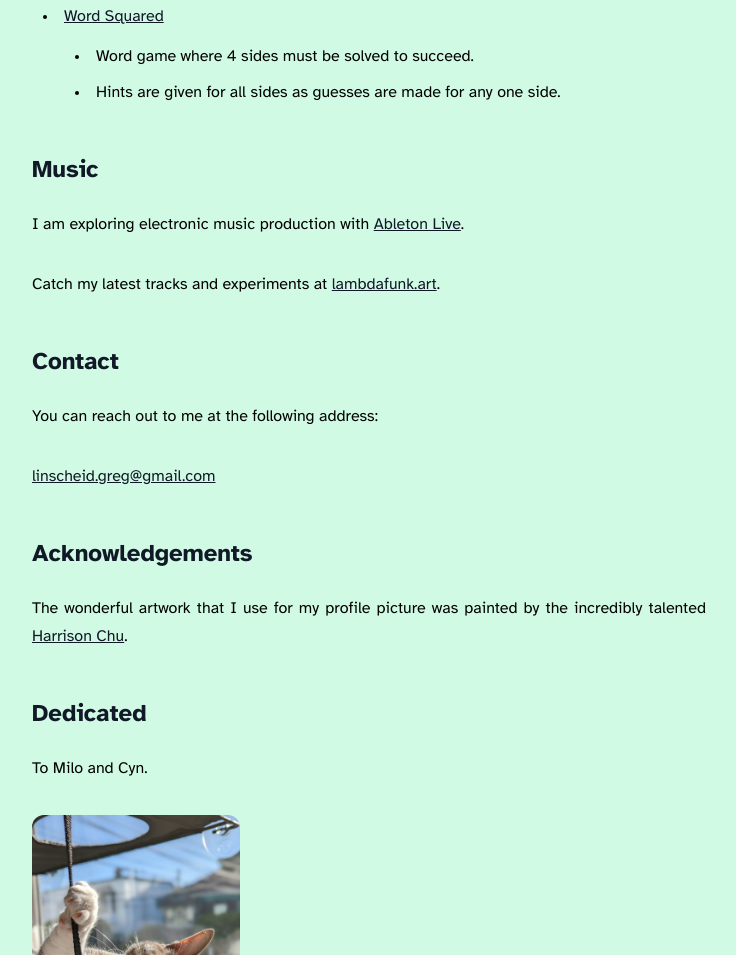
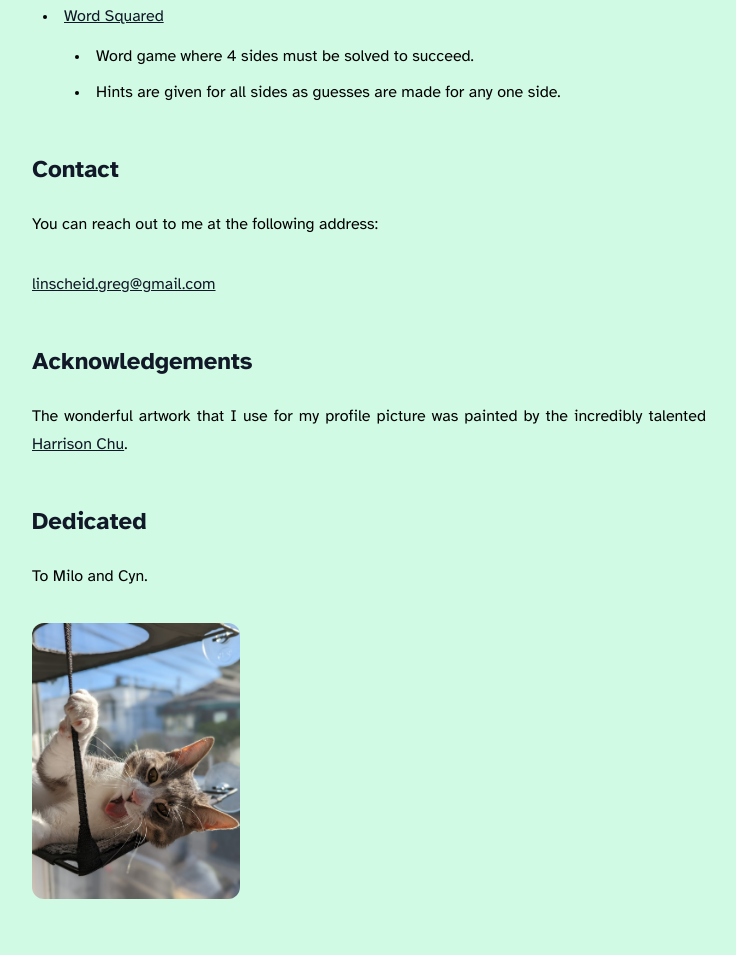
Before and after one commit to Vilos92/astro-greg, an Astro site: page / in a window 1280 px wide. Shown: the part 2144-3099 px from the top of the page, without its empty margins (268-1004 px from the left). Built offline with nearby package versions, Linux system fonts and the light colour scheme; Astro itself is replaced by a stand-in of ours.

Commit message:
:wrench: Drop music link for now

```diff
--- a/src/pages/index.mdx
+++ b/src/pages/index.mdx
@@ -73,12 +73,6 @@ Here are some things I've worked on for fun.
   - Word game where 4 sides must be solved to succeed.
   - Hints are given for all sides as guesses are made for any one side.
 
-## Music
-
-I am exploring electronic music production with [Ableton Live](https://www.ableton.com/en/live/).
-
-Catch my latest tracks and experiments at [lambdafunk.art](https://www.lambdafunk.art/).
-
 ## Contact
 
 <span>
```
